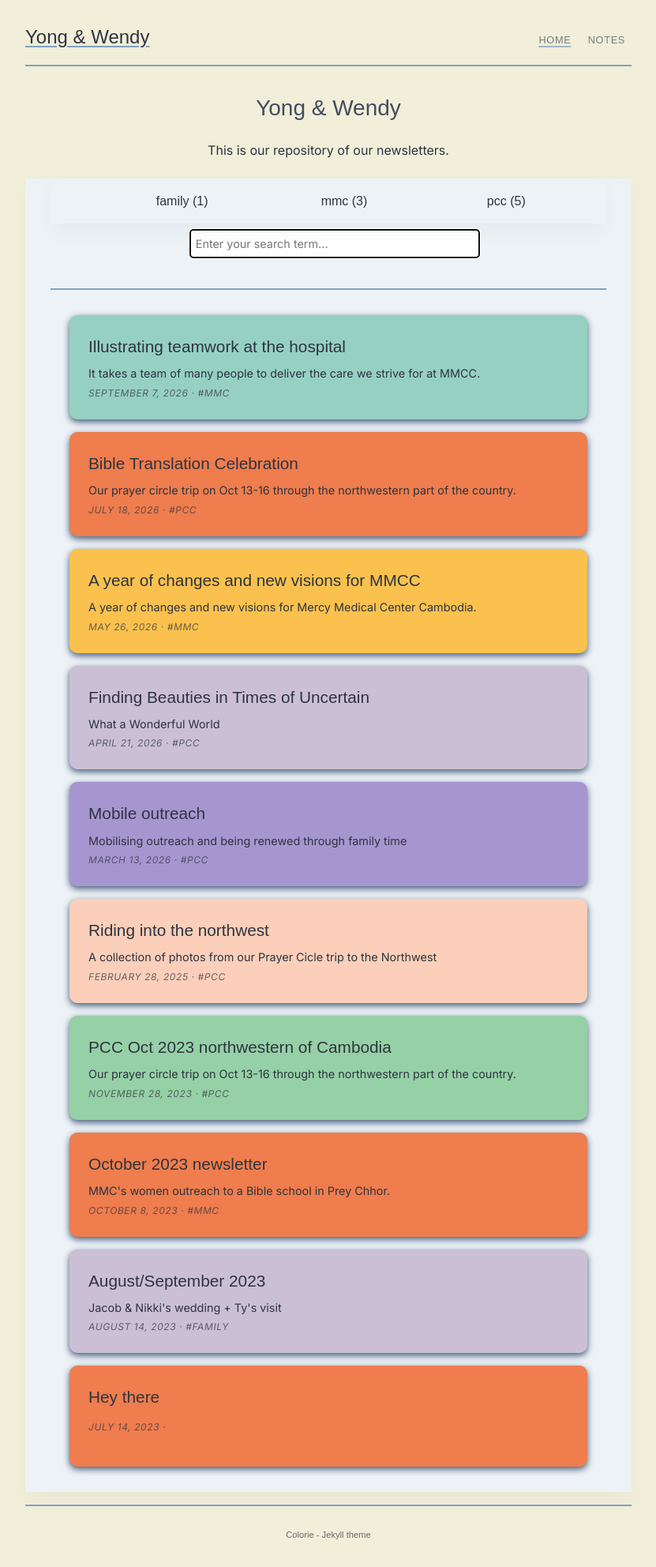
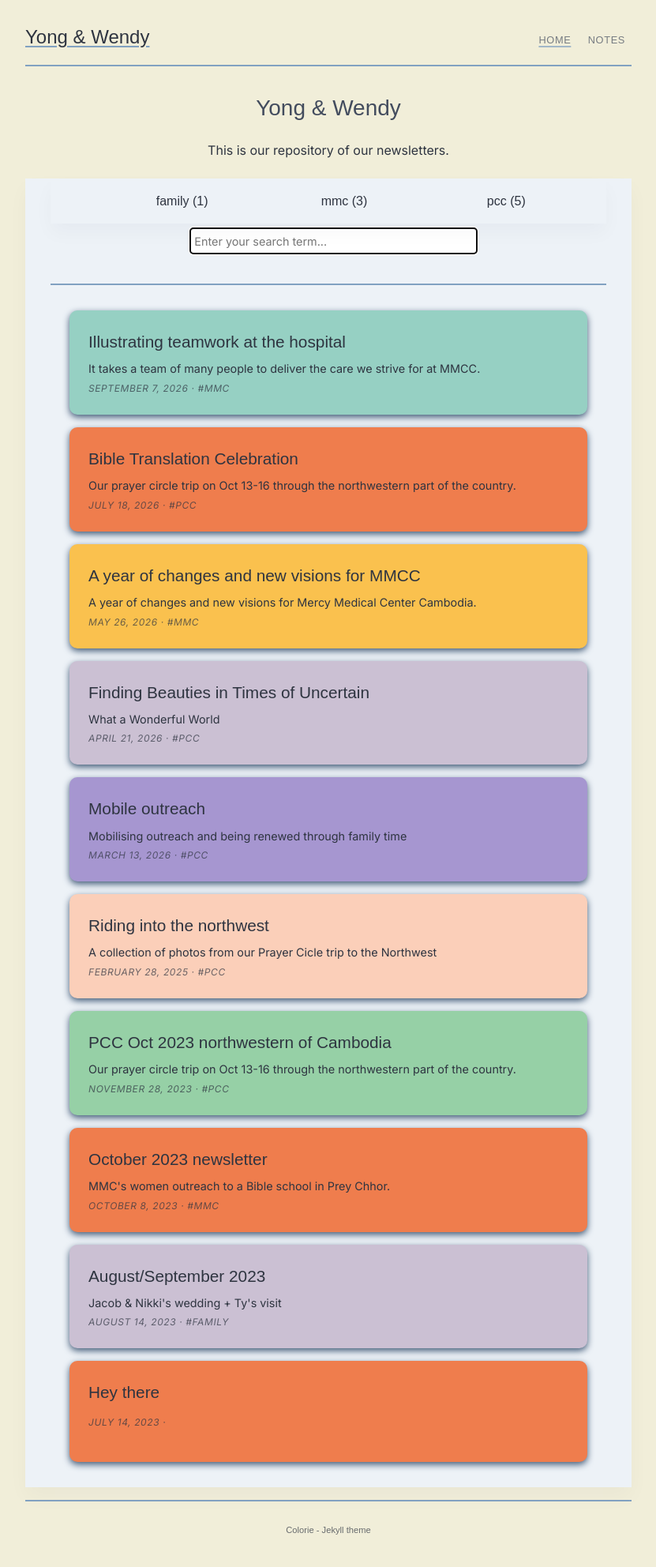
Before and after one commit to yong-lim/4lims, a Jekyll site: the page built from index.md, in a window 1280 px wide. Shown: the whole page at 79% size, without its empty margins (224-1055 px from the left). Built offline with Jekyll 4.4.1, drawn with Linux system fonts in a browser that asks for light colours.

Commit message:
Reduce the padding a bit

```diff
--- a/_sass/_search.scss
+++ b/_sass/_search.scss
@@ -80,8 +80,7 @@
 }
 
 .search-input {
-  padding: 0.4em;
-  justify-self: center;
+  padding: 0.3em;
   width: 100%;
   font-size: 0.9rem;
   border: 2px solid;
@@ -90,7 +89,7 @@
 }
 
 .search-input-notes {
-  padding: 0.4em;
+  padding: 0.3em;
   width: 50%;
   justify-self: center;
 }
```
